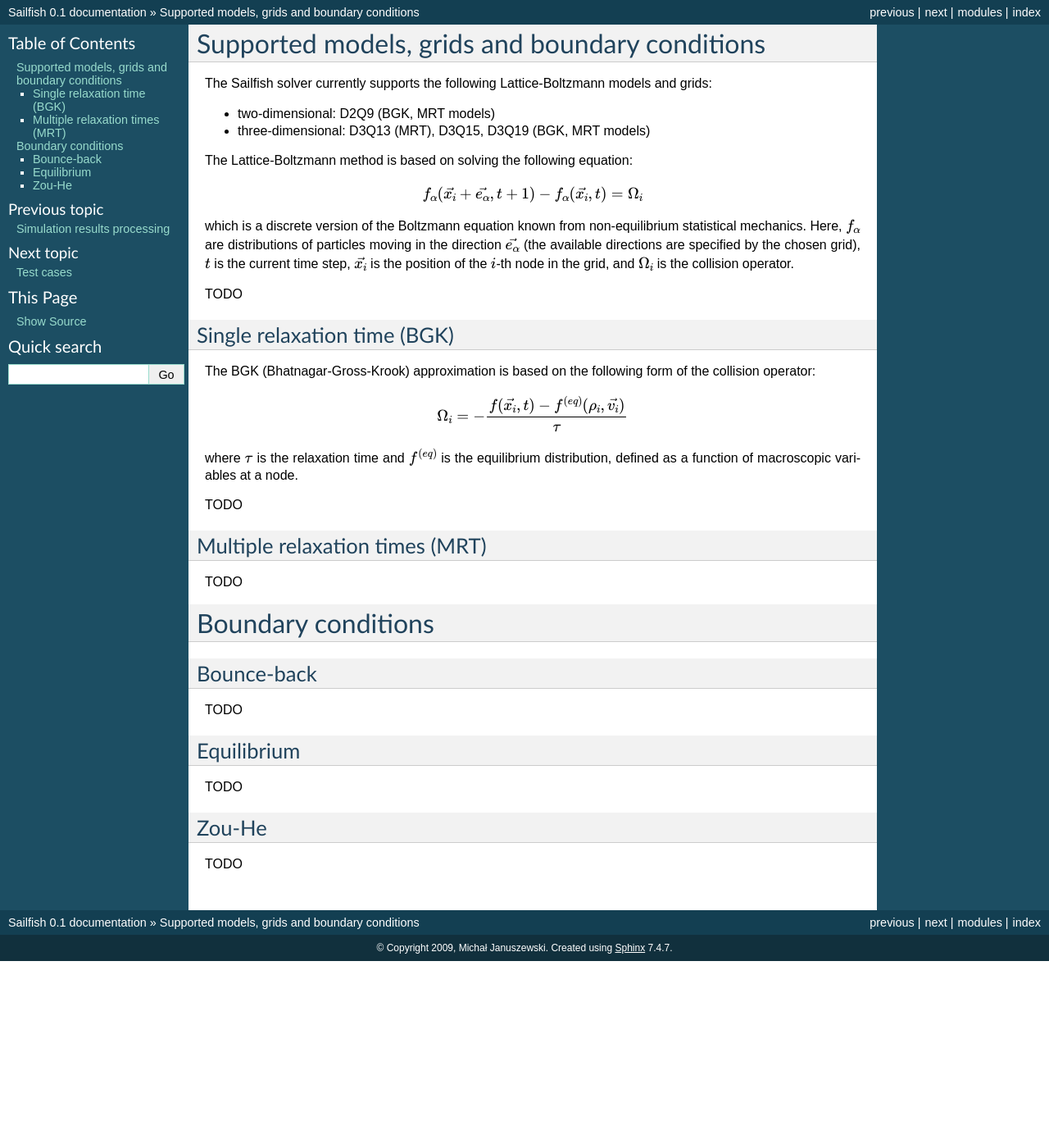
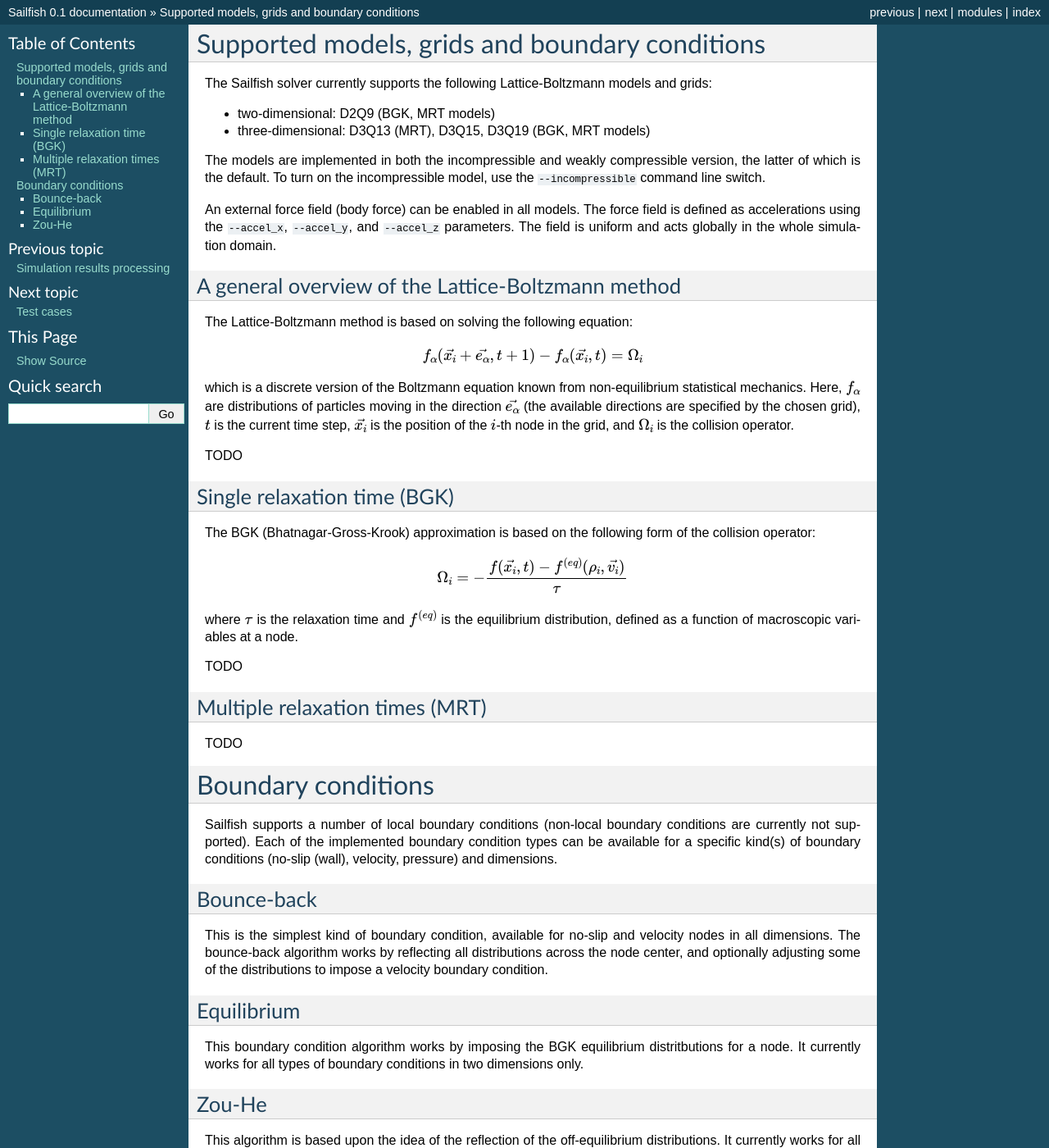
Before and after one commit to sailfish-team/sailfish, a Sphinx documentation site: the page built from doc/models.rst, in a window 1280 px wide and 1400 px high. Shown: the whole window at 82% size. Built offline with Sphinx 7.4.7, drawn with Linux system fonts in a browser that asks for light colours; formulas are drawn with MathJax 3; some of the changed text lies outside the part shown.

Commit message:
Add info about implemented boundary conditions to the documentation.

```diff
--- a/doc/models.rst
+++ b/doc/models.rst
@@ -5,6 +5,17 @@
 
 * two-dimensional: D2Q9 (BGK, MRT models)
 * three-dimensional: D3Q13 (MRT), D3Q15, D3Q19 (BGK, MRT models)
+
+The models are implemented in both the incompressible and weakly compressible version, the
+latter of which is the default.  To turn on the incompressible model, use the ``--incompressible``
+command line switch.
+
+An external force field (body force) can be enabled in all models.  The force field
+is defined as accelerations using the ``--accel_x``, ``--accel_y``, and ``--accel_z``
+parameters.  The field is uniform and acts globally in the whole simulation domain.
+
+A general overview of the Lattice-Boltzmann method
+--------------------------------------------------
 
 The Lattice-Boltzmann method is based on solving the following equation:
 
@@ -40,14 +51,23 @@
 Boundary conditions
 ===================
 
+Sailfish supports a number of local boundary conditions (non-local boundary conditions are
+currently not supported).  Each of the implemented boundary condition types can be available
+for a specific kind(s) of boundary conditions (no-slip (wall), velocity, pressure) and dimensions.
+
 Bounce-back
 -----------
-TODO
+This is the simplest kind of boundary condition, available for no-slip and velocity nodes in
+all dimensions.  The bounce-back algorithm works by reflecting all distributions across the
+node center, and optionally adjusting some of the distributions to impose a velocity boundary
+condition.
 
 Equilibrium
 -----------
-TODO
+This boundary condition algorithm works by imposing the BGK equilibrium distritbutions for
+a node.  It currently works for all types of boundary conditions in two dimensions only.
 
 Zou-He
 ------
-TODO
+This algorithm is based upon the idea of the reflection of the off-equilibrium distributions.
+It currently works for all types of boundary conditions in two dimensions only.
```
